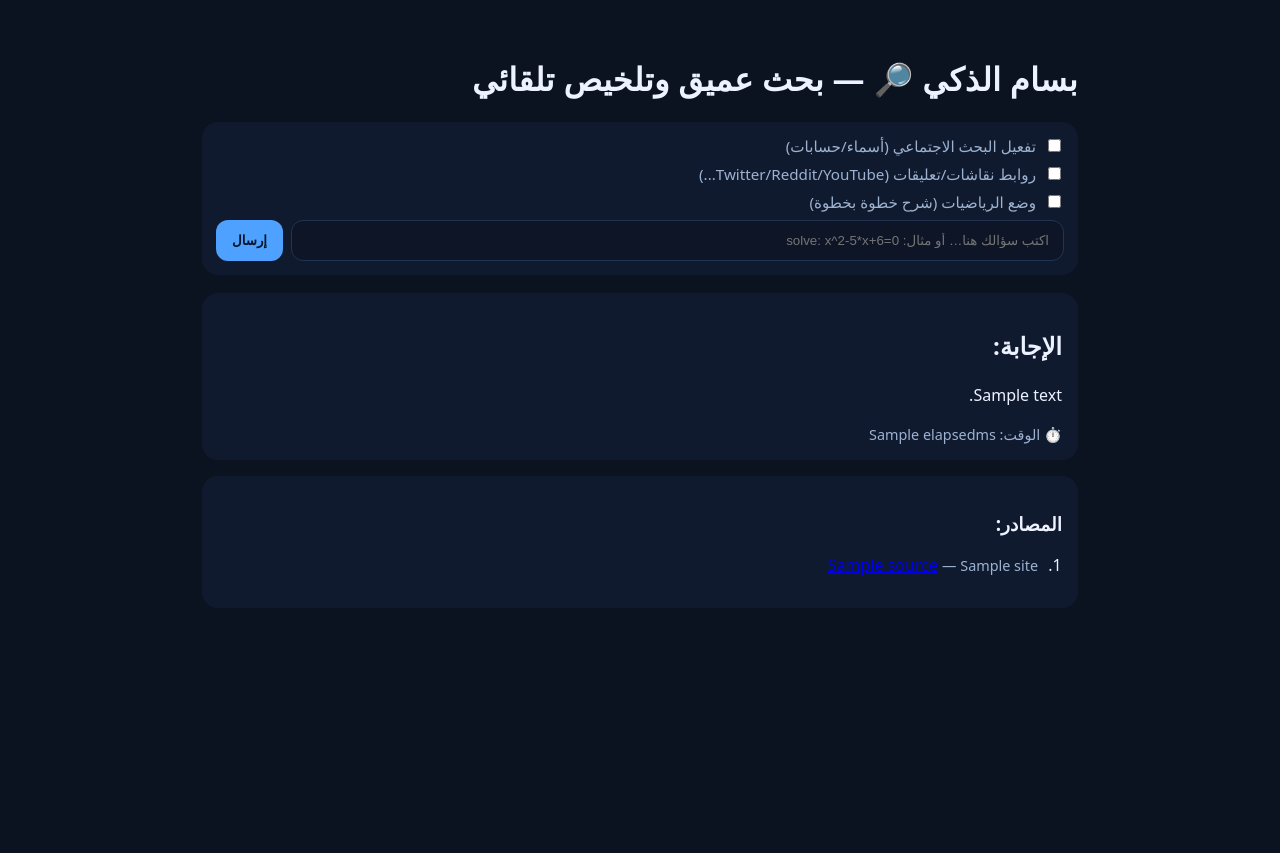
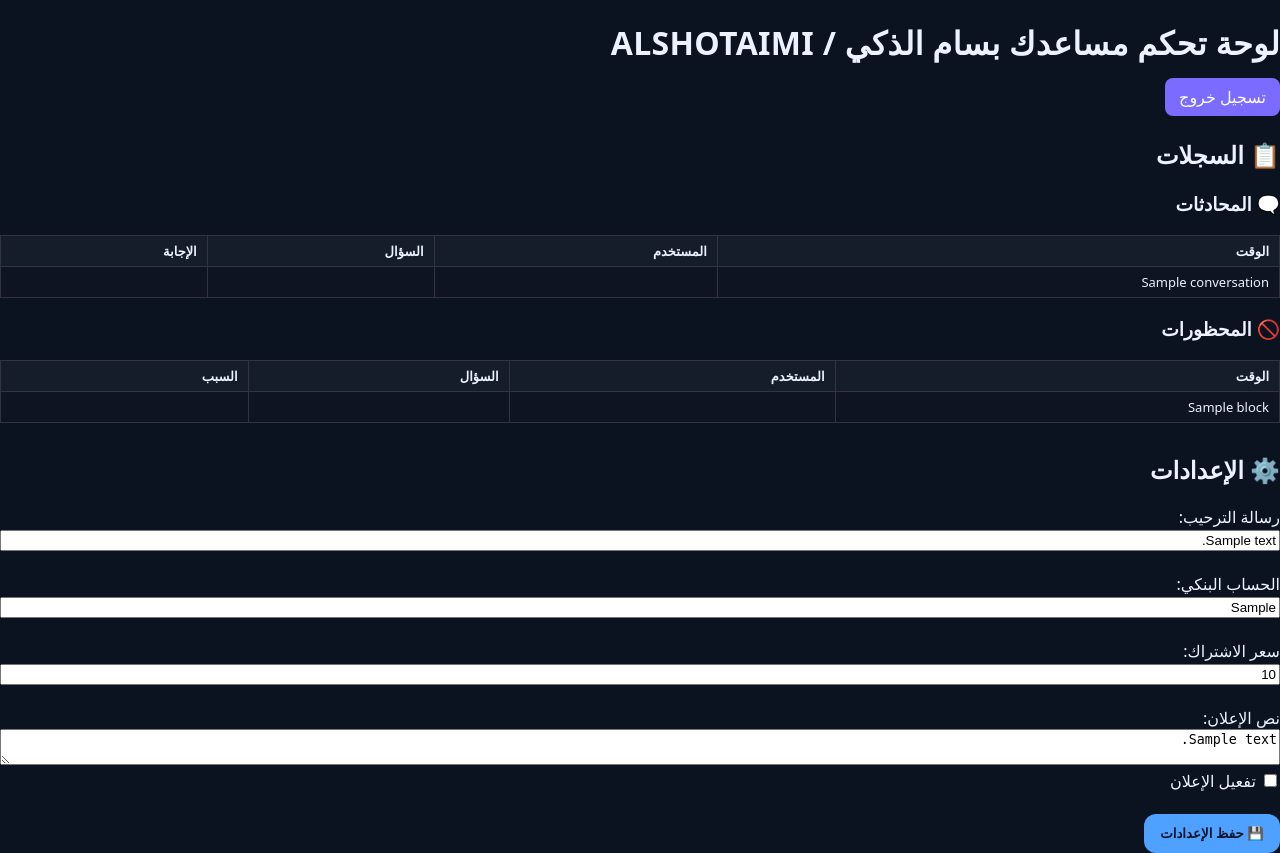
Before and after one commit to bassam-st/bassam-brain, a FastAPI app: template templates/index.html in a window 1280 px wide. Before the commit the page ends 608 px from the top, so only its background shows below. Run offline with FastAPI, Linux system fonts and the light colour scheme; the template is opened without the code that fills it: most values are stand-ins (such as "Sample title", 1, 10 or a date in 2020); parts of the project's set-up code (start-up, migrations or seed data) failed here and were passed over.

Commit message:
Update index.html

```diff
--- a/templates/index.html
+++ b/templates/index.html
@@ -3,104 +3,73 @@
 <head>
   <meta charset="utf-8"/>
   <meta name="viewport" content="width=device-width,initial-scale=1"/>
-  <title>بسام الذكي — بحث عميق وتلخيص تلقائي</title>
+  <title>لوحة التحكم – مساعدك بسام الذكي</title>
   <link rel="stylesheet" href="/static/style.css"/>
+  <style>
+    table{width:100%; border-collapse:collapse; margin-top:15px}
+    th,td{border:1px solid #334; padding:6px 10px; text-align:right; font-size:13px}
+    th{background:#151d2b}
+    tr:nth-child(even){background:#0e1422}
+    h2{margin-top:30px}
+    .back{background:#7b6cff; color:#fff; border:0; padding:8px 14px; border-radius:8px; text-decoration:none}
+  </style>
 </head>
 <body>
-  <div class="container">
-    <h1>بسام الذكي 🔎 — بحث عميق وتلخيص تلقائي</h1>
+  <div class="card">
+    <h1>لوحة تحكم مساعدك <b>بسام الذكي / ALSHOTAIMI</b></h1>
+    <a href="/admin" class="back">تسجيل خروج</a>
 
-    <form method="post" action="/search" class="search-box">
-      <div class="switches">
-        <label class="switch">
-          <input type="checkbox" name="enable_social"/>
-          <span>تفعيل البحث الاجتماعي (أسماء/حسابات)</span>
-        </label>
-        <label class="switch">
-          <input type="checkbox" name="enable_comments"/>
-          <span>روابط نقاشات/تعليقات (Twitter/Reddit/YouTube...)</span>
-        </label>
-        <label class="switch">
-          <input type="checkbox" name="enable_math"/>
-          <span>وضع الرياضيات (شرح خطوة بخطوة)</span>
-        </label>
-      </div>
+    <h2>📋 السجلات</h2>
 
-      <div class="row">
-        <input class="q" name="q" placeholder="اكتب سؤالك هنا… أو مثال: solve: x^2-5*x+6=0" value="{{ q or '' }}" required/>
-        <button type="submit">إرسال</button>
-      </div>
+    <h3>🗨️ المحادثات</h3>
+    <table>
+      <tr><th>الوقت</th><th>المستخدم</th><th>السؤال</th><th>الإجابة</th></tr>
+      {% for c in conversations %}
+        {% if not c.startswith("timestamp") %}
+        {% set parts = c.strip().split(",") %}
+        <tr>
+          <td>{{ parts[0] }}</td>
+          <td>{{ parts[2] }}</td>
+          <td>{{ parts[3] }}</td>
+          <td>{{ parts[4] }}</td>
+        </tr>
+        {% endif %}
+      {% endfor %}
+    </table>
 
-      <input type="hidden" name="page" value="{{ page or 1 }}">
+    <h3>🚫 المحظورات</h3>
+    <table>
+      <tr><th>الوقت</th><th>المستخدم</th><th>السؤال</th><th>السبب</th></tr>
+      {% for b in blocks %}
+        {% if not b.startswith("timestamp") %}
+        {% set parts = b.strip().split(",") %}
+        <tr>
+          <td>{{ parts[0] }}</td>
+          <td>{{ parts[2] }}</td>
+          <td>{{ parts[3] }}</td>
+          <td>{{ parts[4] }}</td>
+        </tr>
+        {% endif %}
+      {% endfor %}
+    </table>
+
+    <h2>⚙️ الإعدادات</h2>
+    <form method="post" action="/admin/settings">
+      <label>رسالة الترحيب:</label><br>
+      <input type="text" name="welcome_message" value="{{ settings['welcome_message'] }}" style="width:100%"><br><br>
+
+      <label>الحساب البنكي:</label><br>
+      <input type="text" name="bank_account" value="{{ settings['bank_account'] }}" style="width:100%"><br><br>
+
+      <label>سعر الاشتراك:</label><br>
+      <input type="text" name="subscription_price" value="{{ settings['subscription_price'] }}" style="width:100%"><br><br>
+
+      <label>نص الإعلان:</label><br>
+      <textarea name="ads_text" rows="2" style="width:100%">{{ settings['ads_text'] }}</textarea><br>
+      <label><input type="checkbox" name="ads_enabled" {% if settings['ads_enabled'] %}checked{% endif %}> تفعيل الإعلان</label><br><br>
+
+      <button type="submit">💾 حفظ الإعدادات</button>
     </form>
-
-    {% if answer %}
-    <section class="answer">
-      <h2>{{ 'الشرح الرياضي:' if math_mode else 'الإجابة:' }}</h2>
-      <pre>{{ answer }}</pre>
-      {% if elapsed %}<div class="elapsed">⏱️ الوقت: {{ elapsed }}ms</div>{% endif %}
-    </section>
-    {% endif %}
-
-    {% if social_links and q %}
-    <section class="social">
-      <h3>بحث اجتماعي سريع (اضغط لفتح):</h3>
-      <ul class="link-list">
-        {% for name,url in social_links %}
-          <li><a href="{{ url }}" target="_blank" rel="noopener">{{ name }}</a></li>
-        {% endfor %}
-      </ul>
-    </section>
-    {% endif %}
-
-    {% if comment_links and q %}
-    <section class="social">
-      <h3>روابط نقاشات/تعليقات:</h3>
-      <ul class="link-list">
-        {% for name,url in comment_links %}
-          <li><a href="{{ url }}" target="_blank" rel="noopener">{{ name }}</a></li>
-        {% endfor %}
-      </ul>
-    </section>
-    {% endif %}
-
-    {% if sources and not math_mode %}
-    <section class="sources">
-      <h3>المصادر:</h3>
-      <ol>
-        {% for s in sources %}
-          <li>
-            <a href="{{ s.url }}" target="_blank" rel="noopener">{{ s.title }}</a>
-            <span class="site">— {{ s.site }}</span>
-          </li>
-        {% endfor %}
-      </ol>
-
-      {% if pages and pages > 1 %}
-        <div class="pager">
-          {% if page > 1 %}
-            <form method="post" action="/search">
-              <input type="hidden" name="q" value="{{ q }}">
-              <input type="hidden" name="page" value="{{ page - 1 }}">
-              <button>&laquo; السابق</button>
-              <input type="hidden" name="enable_social" value="{{ 'on' if social_links else '' }}">
-              <input type="hidden" name="enable_comments" value="{{ 'on' if comment_links else '' }}">
-            </form>
-          {% endif %}
-          <span>صفحة {{ page }} / {{ pages }}</span>
-          {% if page < pages %}
-            <form method="post" action="/search">
-              <input type="hidden" name="q" value="{{ q }}">
-              <input type="hidden" name="page" value="{{ page + 1 }}">
-              <button>التالي &raquo;</button>
-              <input type="hidden" name="enable_social" value="{{ 'on' if social_links else '' }}">
-              <input type="hidden" name="enable_comments" value="{{ 'on' if comment_links else '' }}">
-            </form>
-          {% endif %}
-        </div>
-      {% endif %}
-    </section>
-    {% endif %}
   </div>
 </body>
 </html>
```
